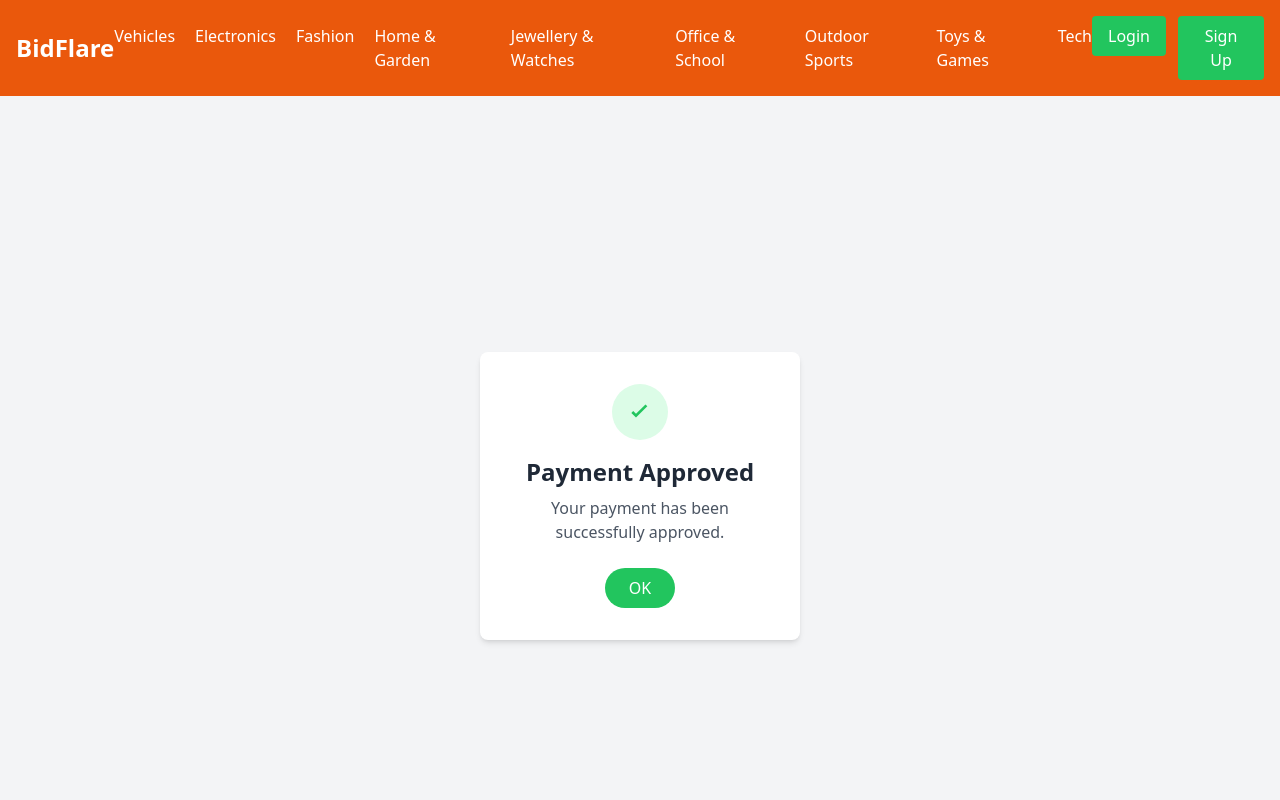
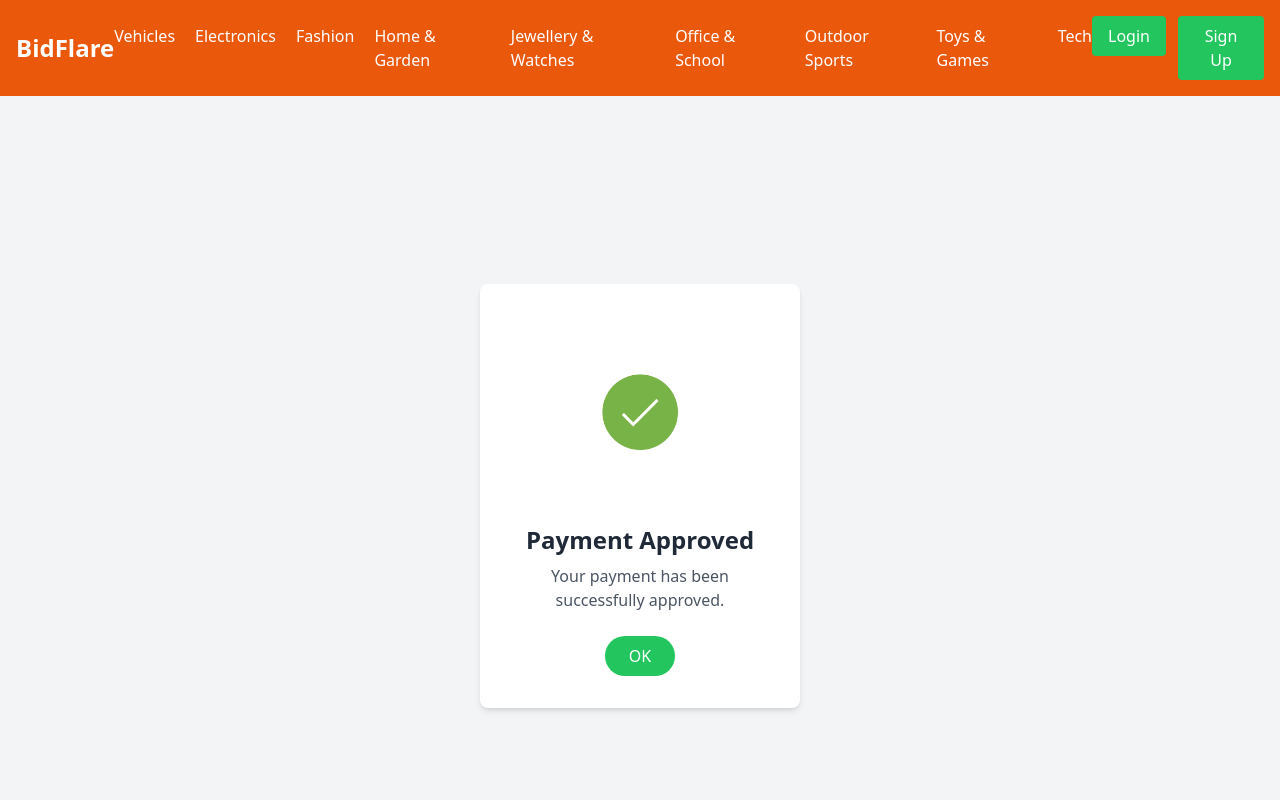
Before and after one commit to Navindu-Ashen/BidFlare, a React (Vite) app in the folder BidFlareFrontend/: page /pay-success in a window 1280 px wide. Shown: the top 800 px of the page. Built offline with nearby package versions, Linux system fonts and the light colour scheme.

Commit message:
Changees some in Payment page

```diff
--- a/BidFlareFrontend/src/Pages/PaymentSuccess.jsx
+++ b/BidFlareFrontend/src/Pages/PaymentSuccess.jsx
@@ -5,16 +5,8 @@ function PaymentSuccess() {
     <div className="flex flex-col items-center justify-center min-h-screen bg-gray-100">
       <div className="bg-white p-8 rounded-lg shadow-md text-center max-w-xs">
         <div className="flex items-center justify-center mb-4">
-          <div className="bg-green-100 rounded-full p-3">
-            <svg
-              className="w-8 h-8 text-green-500"
-              xmlns="http://www.w3.org/2000/svg"
-              viewBox="0 0 24 24"
-              fill="currentColor"
-            >
-              <path d="M9 16.2l-3.5-3.5 1.4-1.4L9 13.4l7.1-7.1 1.4 1.4L9 16.2z" />
-            </svg>
-          </div>
+        <img
+            src="src/image/success.gif" alt="Successful " className="w-200 h-156"/>
         </div>
         <h2 className="text-2xl font-semibold text-gray-800">Payment Approved</h2>
         <p className="text-gray-600 mt-2">
@@ -22,9 +14,9 @@ function PaymentSuccess() {
         </p>
         <button
           className="mt-6 px-6 py-2 bg-green-500 text-white rounded-full hover:bg-green-600"
-          onClick={() => alert("Thank you for your payment!")}
         >
-          OK
+            <a href="/">
+          OK</a>
         </button>
       </div>
     </div>
```
Also changed, not shown: BidFlareFrontend/src/image/pay.gif (added), BidFlareFrontend/src/image/success.gif (added).
